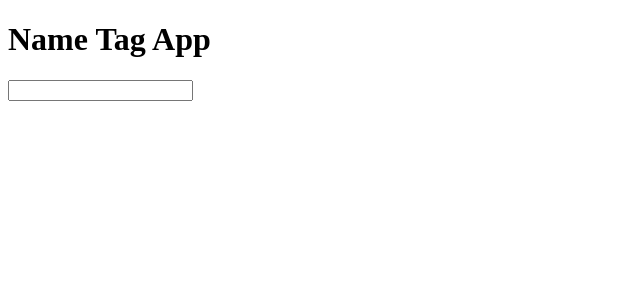
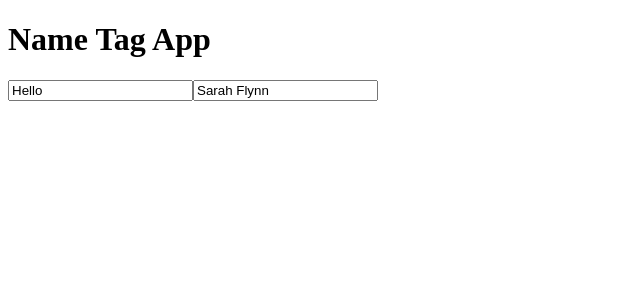
Before and after one commit to alchemy-fullstack-js-fall-2018/redux-quiz, a React app: page / in a window 1280 px wide. Shown: the top 300 px of the page, without its empty margins (0-640 px from the left). Built offline with nearby package versions, Linux system fonts and the light colour scheme.

Commit message:
woo hoo! name and greeting changing in state

```diff
--- a/src/components/controls/Controls.js
+++ b/src/components/controls/Controls.js
@@ -1,9 +1,10 @@
 import React, { Fragment } from 'react';
 
-const Controls = ({ greeting, onTextChange }) => {
+const Controls = ({ greeting, name, onGreetingChange, onNameChange }) => {
   return (
     <Fragment>
-      <input value={greeting} onChange={onTextChange} />
+      <input value={greeting} onChange={onGreetingChange} />
+      <input value={name} onChange={onNameChange} />
     </Fragment>
   );
 };
--- a/src/containers/controls/Controls.js
+++ b/src/containers/controls/Controls.js
@@ -1,14 +1,18 @@
 import { connect } from 'react-redux';
 import Controls from '../../components/controls/Controls';
 import { getGreeting } from '../../selectors/greeting';
+import { getName } from '../../selectors/name';
 import { greetingChange } from '../../actions/greeting';
+import { nameChange } from '../../actions/name';
 
 const mapStateToProps = state => ({
-  text: getGreeting(state)
+  greeting: getGreeting(state),
+  name: getName(state)
 });
 
 const mapDispatchToProps = dispatch => ({
-  onTextChange: ({ target }) => dispatch(greetingChange(target.value))
+  onGreetingChange: ({ target }) => dispatch(greetingChange(target.value)),
+  onNameChange: ({ target }) => dispatch(nameChange(target.value))
 });
 
 export default connect(
--- a/src/reducers/index.js
+++ b/src/reducers/index.js
@@ -1,6 +1,8 @@
 import { combineReducers } from 'redux';
 import greeting from './greeting';
+import name from './name';
 
 export default combineReducers({
-  greeting
+  greeting,
+  name
 });
--- /dev/null
+++ b/src/reducers/name.js
@@ -0,0 +1,14 @@
+import { NAME_CHANGE } from '../actions/name';
+
+const initialState = {
+  name: 'Sarah Flynn'
+};
+
+export default function reducer(state = initialState, { type, payload }) {
+  switch(type) {
+    case NAME_CHANGE:
+      return { ...state, name: payload };
+    default:
+      return state;
+  }
+}
--- /dev/null
+++ b/src/selectors/name.js
@@ -0,0 +1,3 @@
+export const getName = state => {
+  return state.name.name;
+};
```
Also changed, not shown: src/containers/display/Display.js (added, +11 -0 lines).
